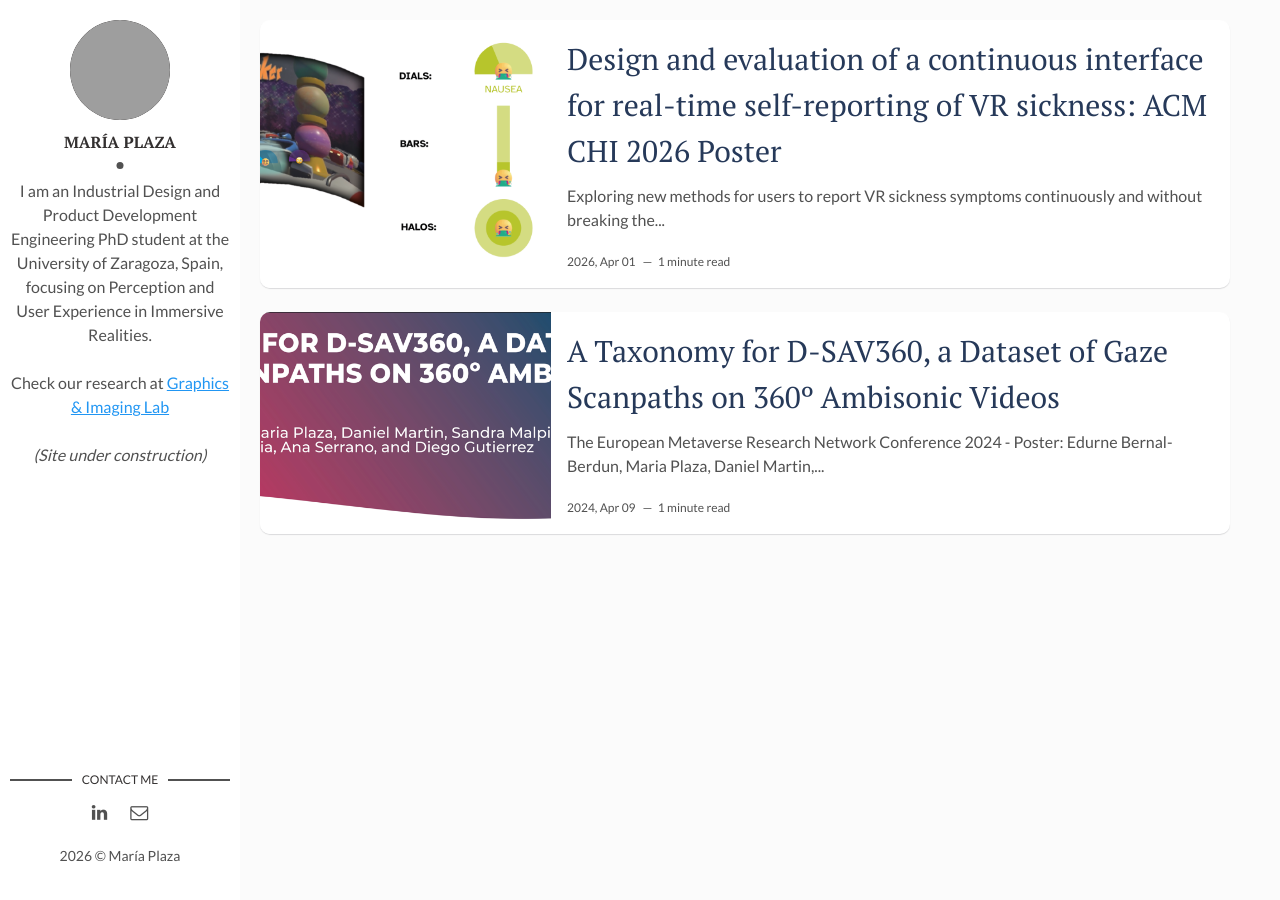
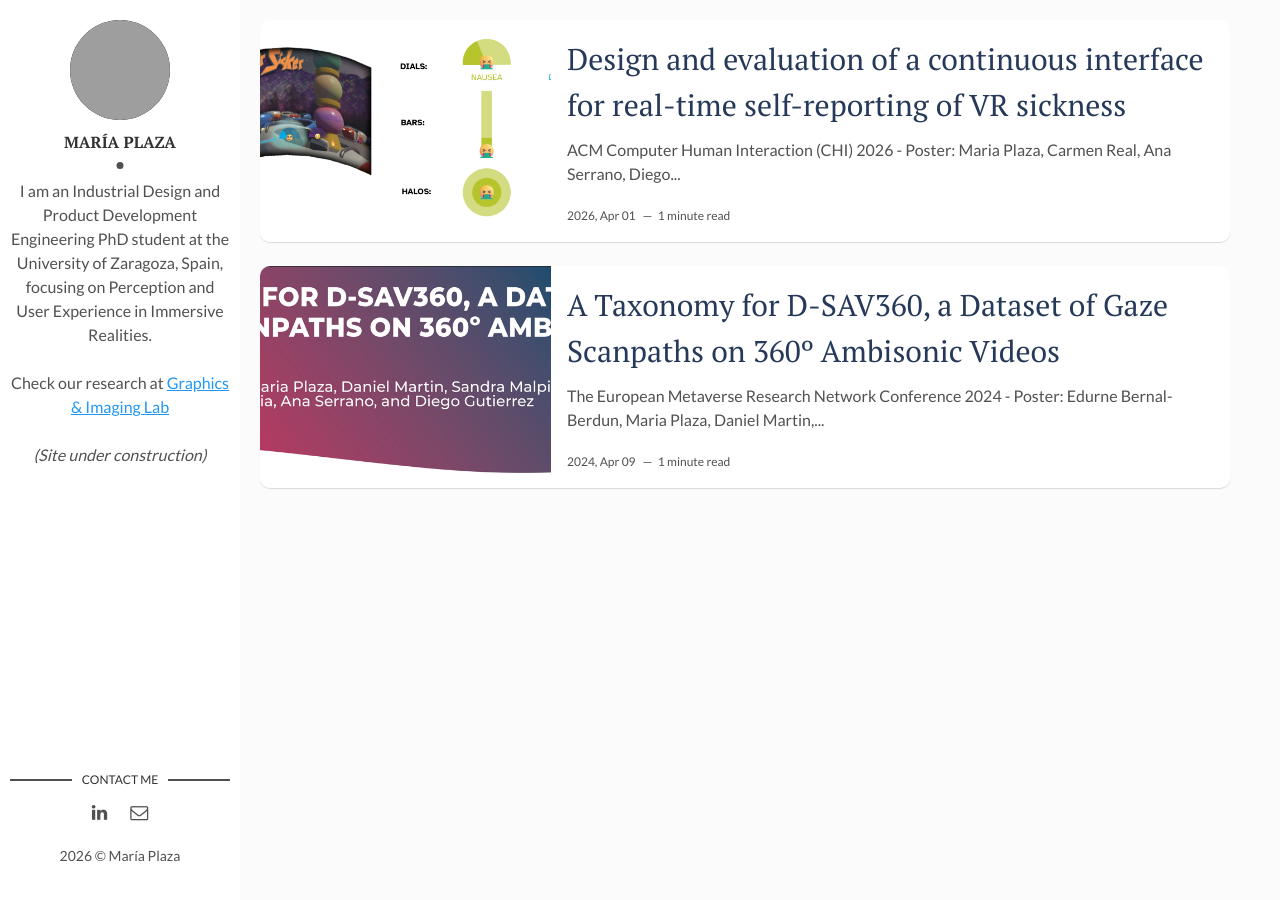
Before and after one commit to mariaplazap/mariaplaza, a Jekyll site: the page built from index.html, in a window 1280 px wide. Built offline with Jekyll 4.4.1, drawn with Linux system fonts in a browser that asks for light colours; the list of posts is cut into pages by our own code; grey boxes are pictures that could not be loaded.

Commit message:
Revise title and content for CHI 2026 poster post
Updated the title and content of the CHI 2026 poster post to reflect a more concise title and added author details.

```diff
--- a/_posts/2026-04-13-DesignAndEvaluationOfAContinuousInterfaceForRealTimeSelfReportingOfVRSickenss-CHI26Poster.md
+++ b/_posts/2026-04-13-DesignAndEvaluationOfAContinuousInterfaceForRealTimeSelfReportingOfVRSickenss-CHI26Poster.md
@@ -1,13 +1,13 @@
 ---
 layout: post
-title: "Design and evaluation of a continuous interface for real-time self-reporting of VR sickness: ACM CHI 2026 Poster"
+title: "Design and evaluation of a continuous interface for real-time self-reporting of VR sickness"
 date: 2026-04-01 13:32:20 +0300
 #description: You’ll find this post in your `_posts` directory. Go ahead and edit it and re-build the site to see your changes. # Add post description (optional)
 img: HowworkANDTeaser8.png # Add image post (optional)
 fig-caption:  # Add figcaption (optional)
 tags: [CHI26 Conference, Poster]
 ---
-Exploring new methods for users to report VR sickness symptoms continuously and without breaking the immersion in VR.
+ACM Computer Human Interaction (CHI) 2026 - Poster: Maria Plaza, Carmen Real, Ana Serrano, Diego Gutierrez
 
 ## Overview
 Precise measurements of sickness symptoms induced during a virtual reality (VR) experience are essential for evaluating VR systems and developing designs oriented toward usability, safety and user acceptance. However, VR sickness assessment typically relies either on discrete self-report questionnaires (which lack temporal resolution, interrupt the experience, thus reducing immersion, and provide coarse snapshots of symptom evolution) or on objective signals obtained with biosensors, which typically require extensive post-processing and interpretation. To address these shortcomings, we propose a continuous interface for real-time self-reporting of VR sickness, designed following a human-centered methodology. We design and evaluate three interface prototypes that allow users to report symptom intensity while remaining fully immersed in the virtual scene. Our findings demonstrate that users significantly prefer the continuous nature of our interfaces over the discrete Likert Scales of traditional questionnaires, identifying them as a more intuitive and less cognitively demanding alternative. In addition, the study allows us to identify the most suitable design according to user-centered criteria. Our contribution is an empirically evaluated continuous interface for real-time VR sickness assessment.
```
